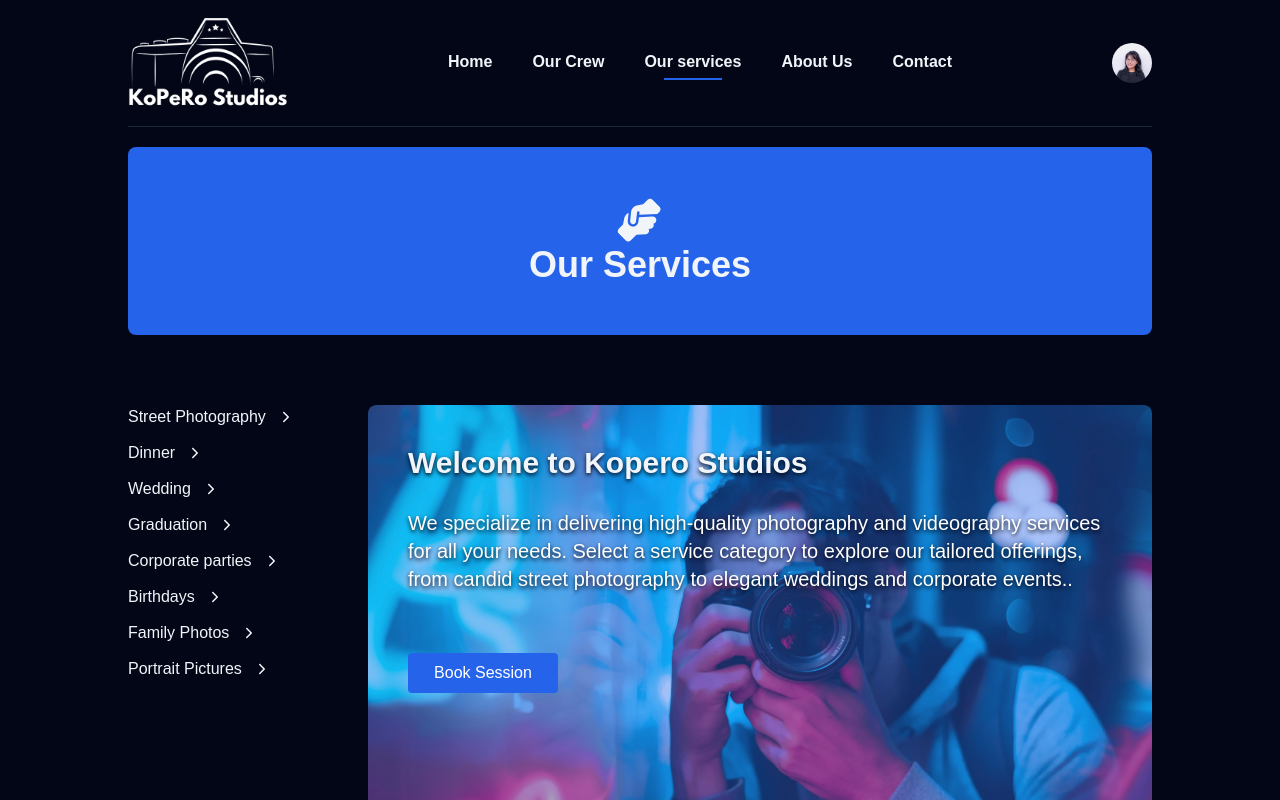
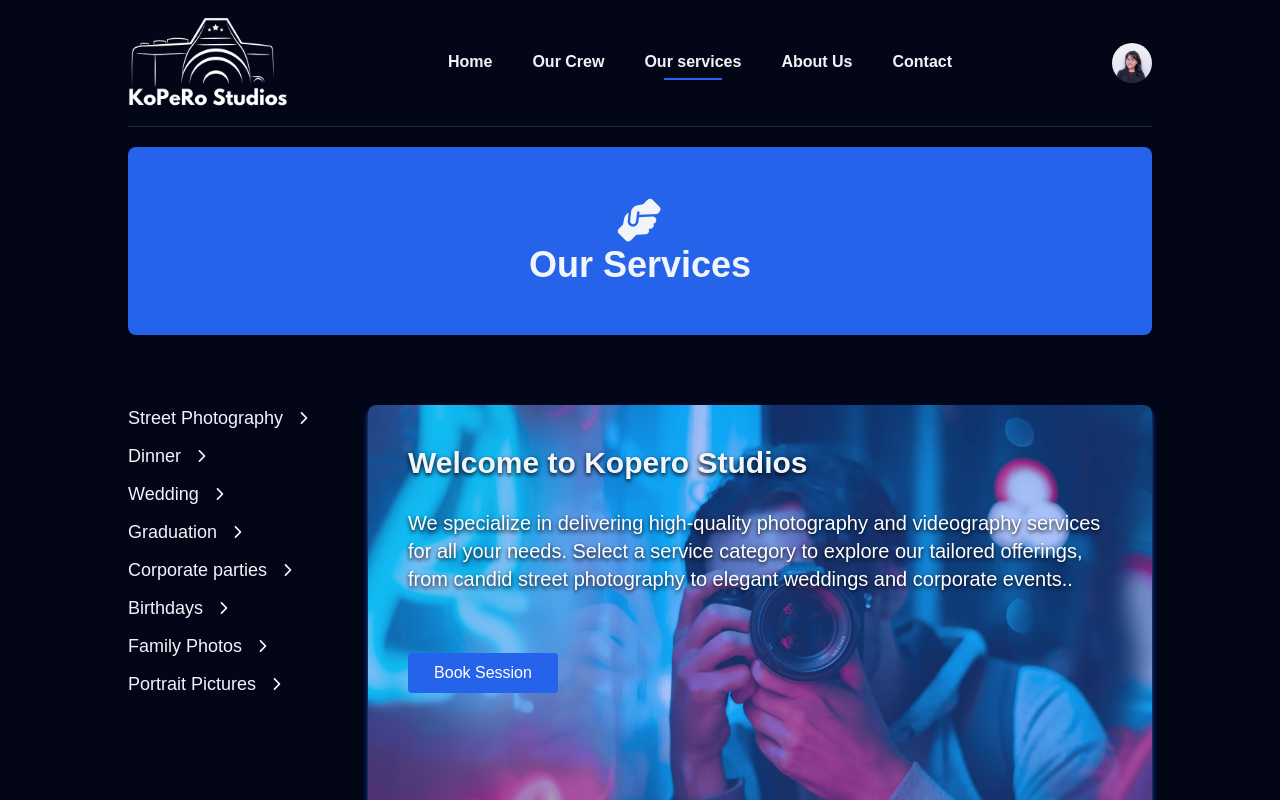
Before and after one commit to omollpeter/KoPeRo-Studios-Frontend, a React (Vite) app: page /services in a window 1280 px wide. Shown: the top 800 px of the page. Built offline with nearby package versions, Linux system fonts and the light colour scheme.

Commit message:
Refactor Service component to dynamically display service categories and selected service details

```diff
--- a/src/pages/Service.jsx
+++ b/src/pages/Service.jsx
@@ -13,6 +13,8 @@ const Services = () => {
     image: photographer_1,
   });
 
+  const [isActive, setIsActive] = useState(false);
+
   const handleClick = (categoryName, e) => {
     e.preventDefault();
 
@@ -26,6 +28,7 @@ const Services = () => {
         Description: service.Description,
         image: service.image,
       });
+      setIsActive(categoryName);
     }
   };
 
@@ -36,29 +39,39 @@ const Services = () => {
           <FaHandshakeSimple className='text-light text-5xl -rotate-45' />
           <h1 className='text-light text-4xl font-bold'>Our Services</h1>
         </div>
-        <div className='flex gap-[40px] justify-center w-full'>
+        <div className='flex flex-col md:flex-row gap-[40px] justify-center w-full'>
           <div className='flex flex-col gap-3'>
             {ServicesPageData.map((service) => (
               <div
-                className='flex justify-start items-center gap-3 w-[200px]'
+                className='flex justify-start items-center gap-3 w-[200px] text-lg text-light hover:text-blue'
                 key={service.Category}
               >
-                <a href='#' onClick={(e) => handleClick(service.Category, e)}>
+                <a
+                  href='#cat'
+                  onClick={(e) => handleClick(service.Category, e)}
+                  className={`${
+                    isActive === service.Category ? 'text-blue' : 'text-light'
+                  }`}
+                >
                   {service.Category}
                 </a>
-                <IoIosArrowForward />
+                <IoIosArrowForward
+                  className={`${
+                    isActive === service.Category ? 'text-blue' : 'text-light'
+                  }`}
+                />
               </div>
             ))}
           </div>
-          <div className='flex flex-col w-[800px] h-[500px] m-auto rounded-lg relative overflow-hidden'>
+          <div className='flex flex-col lg:w-[800px] lg:h-[500px] m-auto rounded-lg relative overflow-hidden group shadow-md shadow-blue hover:shadow-none'>
             <img
               src={selectedService.image}
-              className='absolute inset-0 w-full h-full object-cover rounded-lg'
+              className='absolute inset-0 w-full h-full object-cover rounded-lg  group-hover:rotate-1 hover:scale-105 transition-all duration-300 ease-in-out hover:skew-x-2 hover:skew-y-1'
               alt={selectedService.Title}
             />
-            <div className='absolute inset-0 bg-blue opacity-40 rounded-lg'></div>
+            <div className='absolute inset-0 bg-blue opacity-40 rounded-lg group-hover:opacity-70 group-hover:shadow-lg group-hover:shadow-blue/30 group-hover:rotate-1 group-hover:scale-105 transition-all duration-300 ease-in-out hover:skew-x-2 hover:skew-y-1'></div>
             <div className='relative flex flex-col gap-7 p-10'>
-              <h1 className='text-3xl font-bold z-10 text-shadow'>
+              <h1 className='text-3xl font-bold z-10 text-shadow' id='cat'>
                 {selectedService.Title}
               </h1>
               <div className='w-full h-full text-white top-[150px] left-[20px] z-10'>
@@ -70,7 +83,7 @@ const Services = () => {
                   )
                 )}
               </div>
-              <button className='bg-blue text-white py-2 px-4 rounded w-[150px]'>
+              <button className='bg-blue text-white py-2 px-4 rounded w-[150px] group-hover:bg-slate-800'>
                 Book Session
               </button>
             </div>
```
